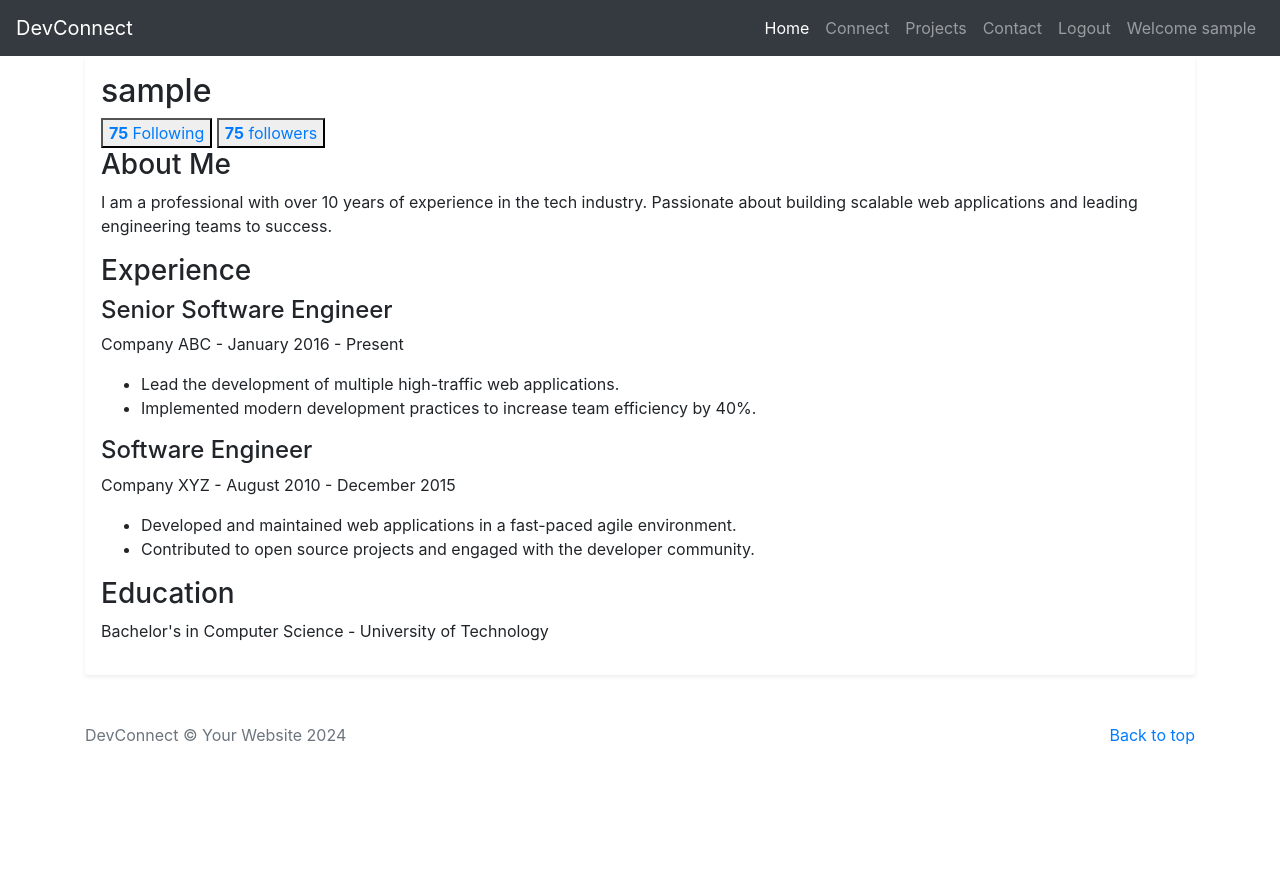
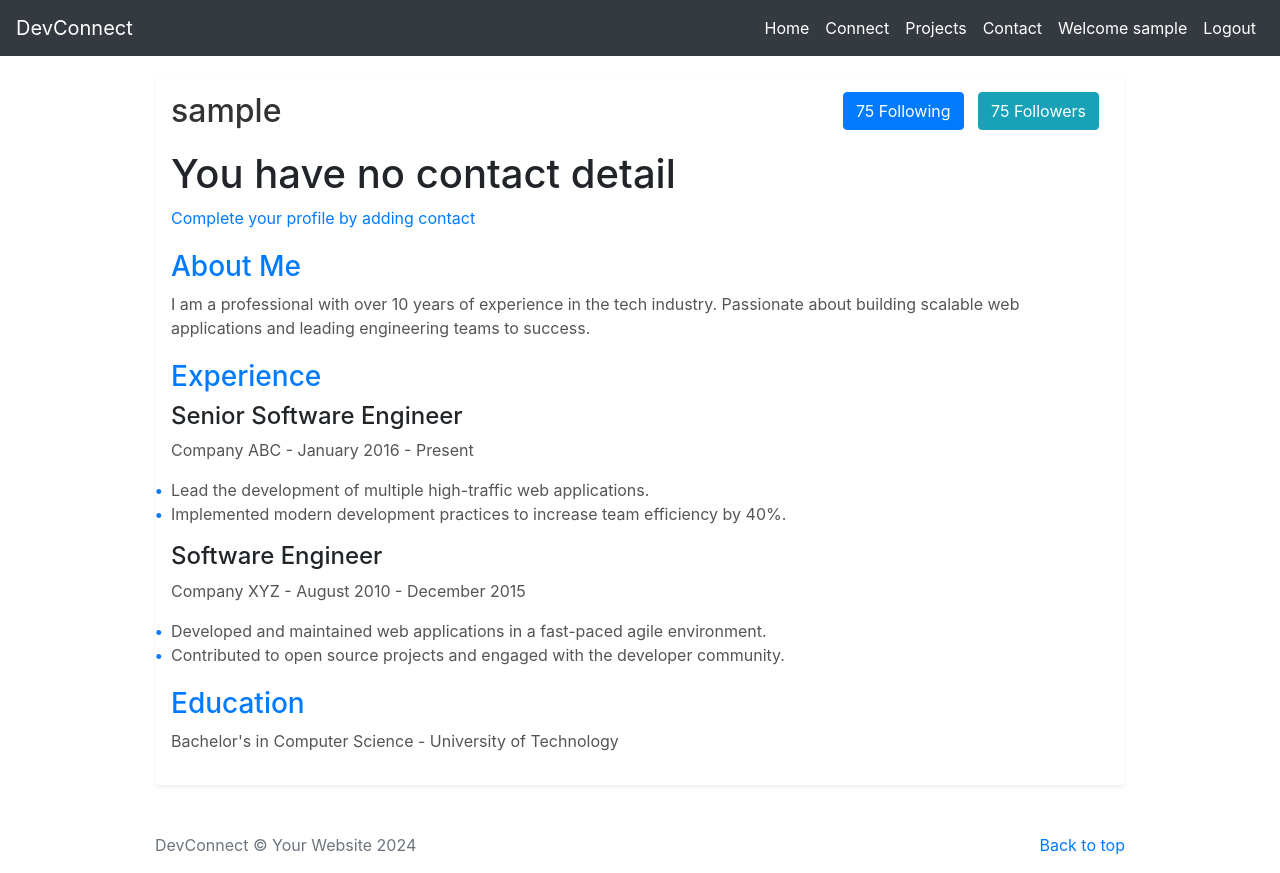
Before and after one commit to sharushan2000/Dev-Connect-Project, a Django app: a page that uses templates/base.html in a window 1280 px wide. Before the commit the page ends 745 px from the top, so only its background shows below. Run offline with Django 5.2, Linux system fonts and the light colour scheme; the visitor is signed in with stand-in values (Sample User, id 1); data comes from the database, SQL or seed files in the repository; some libraries are stand-ins or nearby versions.

Commit message:
user contact model added

```diff
--- a/templates/base.html
+++ b/templates/base.html
@@ -20,24 +20,25 @@
                 <li class="nav-item active">
                     <a class="nav-link" href="{% url 'home:home' %}">Home <span class="sr-only">(current)</span></a>
                 </li>
-                <li class="nav-item">
-                    <a class="nav-link" href="#">Connect</a>
+                <li class="nav-item active">
+                    <a class="nav-link" href="{% url 'users_handling:connect'%}">Connect</a>
                 </li>
-                <li class="nav-item">
+                <li class="nav-item active">
                     <a class="nav-link" href="#">Projects</a>
                 </li>
-                <li class="nav-item">
+                <li class="nav-item active">
                     <a class="nav-link" href="#">Contact</a>
                 </li>
                 {% if user.is_authenticated %}
-                    <li class="nav-item">
+
+                    <li class="nav-item active">
+                        <a class="nav-link" href="{% url 'users_handling:myprofile' username=user.username %}">Welcome {{ user.username }}</a>
+                    </li>
+                    <li class="nav-item active">
                         <a class="nav-link" href="{% url 'users_handling:logout' %}">Logout</a>
                     </li>
-                    <li class="nav-item">
-                        <a class="nav-link" href="{% url 'users_handling:profile' username=user.username %}">Welcome {{ user.username }}</a>
-                    </li>
                 {% else %}
-                    <li class="nav-item">
+                    <li class="nav-item active">
                         <a class="nav-link" href="{% url 'users_handling:login' %}">Login</a>
                     </li>
                 {% endif %}
--- a/users_handling/admin.py
+++ b/users_handling/admin.py
@@ -1,6 +1,8 @@
 from django.contrib import admin
-from .models import UserProfile
+from .models import UserProfile ,Project,ContactInformation
 # Register your models here.
 
 
 admin.site.register(UserProfile) # This line will make the UserProfile model visible on the admin page
+admin.site.register(Project) # This line will make the Project model visible on the admin pageadmin
+admin.site.register(ContactInformation) # This line will make the Project model visible on the admin page
--- a/users_handling/forms.py
+++ b/users_handling/forms.py
@@ -3,7 +3,7 @@ from django import forms
 from django.contrib.auth.models import User
 from django.contrib.auth.forms import UserCreationForm
 from django.core.exceptions import ValidationError
-
+from .models import ContactInformation
 
 class RegisterForm(UserCreationForm):
     email = forms.EmailField(required=True)
--- a/users_handling/models.py
+++ b/users_handling/models.py
@@ -9,11 +9,38 @@ class UserProfile(models.Model): # This is the model for the user profile
                                      symmetrical=False,
                                      related_name="followed_by",
                                      blank=True)
-    # bio = models.CharField(max_length=100, blank=True)
-    # profile_pic = models.ImageField(default='profile_pic.png' ,upload_to='profile_pics', blank=True)
+    public = models.BooleanField(default=True)
+    bio = models.CharField(max_length=100, blank=True)
+    profile_pic = models.ImageField(default='profile_pic.png' ,upload_to='profile_pics', blank=True)
 
     def __str__(self):
         return self.user.username
+
+class ContactInformation(models.Model): # This is the model for the contact information
+    user = models.OneToOneField(User, on_delete=models.CASCADE)
+    email = models.EmailField()
+    github = models.URLField(blank=True)
+    phone = models.CharField(max_length=15 , blank=True)
+    address = models.CharField(max_length=100 , blank=True)
+    city = models.CharField(max_length=50 ,blank=True)
+    state = models.CharField(max_length=50 ,blank=True)
+    country = models.CharField(max_length=50 ,blank=True)
+
+    def __str__(self):
+        return self.user.username + " contact information"
+
+class Project(models.Model): # This is the model for the project
+    user = models.ForeignKey(User, on_delete=models.CASCADE)
+    title = models.CharField(max_length=100)
+    description = models.TextField()
+    git_url = models.URLField(blank=True)
+    date = models.DateField()
+    likes = models.ManyToManyField(User, related_name='likes_by', blank=True)
+    # dislikes = models.ManyToManyField(User, related_name='dislikes', blank=True)
+
+    def __str__(self):
+        return self.title + self.user.username
+
 
 
 #create profile when user created
--- a/users_handling/templates/users_handling/user_profile.html
+++ b/users_handling/templates/users_handling/user_profile.html
@@ -1,29 +1,93 @@
 {% extends 'base.html' %}
 
-
 {% block body %}
-
-<body>
+<style>
+    .container {
+        max-width: 1000px; /* Adjust container width for better focus */
+        margin-top: 20px;
+    }
+    .profile-header {
+        display: flex;
+        justify-content: space-between;
+        align-items: center;
+        margin-bottom: 20px;
+    }
+    .profile-header h2 {
+        margin: 0;
+        padding: 0;
+        color: #333; /* Darker text for better readability */
+    }
+    .button-group button {
+        margin-right: 10px;
+    }
+    .button-group a {
+        text-decoration: none;
+        color: white;
+    }
+    .resume-section h3 {
+        color: #007bff; /* Bootstrap primary color for headings */
+        margin-top: 20px;
+    }
+    .resume-section p, .resume-section ul {
+        color: #555; /* Slightly lighter text for better readability */
+    }
+    .resume-section ul {
+        list-style-type: none;
+        padding: 0;
+    }
+    .resume-section ul li::before {
+        content: "•";
+        color: #007bff; /* Bootstrap primary color for bullet points */
+        font-weight: bold;
+        display: inline-block;
+        width: 1em;
+        margin-left: -1em;
+    }
+    .card {
+        box-shadow: 0 4px 8px 0 rgba(0,0,0,0.2); /* Add shadow for better depth */
+        transition: 0.3s;
+    }
+    .card:hover {
+        box-shadow: 0 8px 16px 0 rgba(0,0,0,0.2);
+    }
+    .card-body {
+        padding: 15px;
+    }
+</style>
 
 <div class="container">
     <div class="profile shadow-sm p-3 mb-5 bg-body rounded">
-        <!-- Profile header -->
-        <div class="username">
-            <h2>{{my.username}}</h2>
-
-            <div>
-                <button><a href="{% url 'users_handling:following_list' id=user.id %}"><span class="followers-count"><strong>75</strong> Following</span></a></button>
-
-                <button><a href="{% url 'users_handling:followers_list' id=user.id %}"><span class="followers-count"><strong>75</strong> followers</span></a></button>
+        <div class="profile-header">
+            <h2>{{ my.username }}</h2>
+            <div class="button-group">
+                <button class="btn btn-primary"><a href="{% url 'users_handling:following_list' id=user.id %}">75 Following</a></button>
+                <button class="btn btn-info"><a href="{% url 'users_handling:followers_list' id=user.id %}">75 Followers</a></button>
             </div>
         </div>
+        <div class="resume-section">
+            {% if value %}
+            <h1>You have contact detail</h1>
+            <div class="card">
+                <div class="card-body">
+                    <h5 class="card-title">Contact Detail</h5>
+                    <p class="card-text">Email: {{ my_contact.email }}</p>
+                    <p class="card-text">Phone: {{ my_contact.phone }}</p>
+                    <p class="card-text">Address: {{ my_contact.address }}</p>
+                    <p class="card-text">City: {{ my_contact.city }}</p>
+                    <p class="card-text">Country: {{ my_contact.country }}</p>
+                    <p class="card-text">Zip: {{ my_contact.zip }}</p>
 
-        <!-- Resume details -->
+                </div>
+            </div>
+            {% else %}
+            <h1>You have no contact detail</h1>
+            <a href="#">Complete your profile by adding contact</a>
+            {% endif %}
+        </div>
         <div class="resume-section">
             <h3>About Me</h3>
             <p>I am a professional with over 10 years of experience in the tech industry. Passionate about building scalable web applications and leading engineering teams to success.</p>
             <h3>Experience</h3>
-            <!-- Experience items -->
             <div class="mb-3">
                 <h4>Senior Software Engineer</h4>
                 <p>Company ABC - January 2016 - Present</p>
@@ -49,5 +113,4 @@
 <script src="https://code.jquery.com/jquery-3.6.0.slim.min.js"></script>
 <script src="https://cdn.jsdelivr.net/npm/@popperjs/core@2.10.2/dist/umd/popper.min.js"></script>
 <script src="https://stackpath.bootstrapcdn.com/bootstrap/5.1.3/js/bootstrap.min.js"></script>
-</body>
 {% endblock %}
--- a/users_handling/urls.py
+++ b/users_handling/urls.py
@@ -10,7 +10,8 @@ urlpatterns = [
     # Using Django's built-in LoginView for the login page
     path('login/', auth_views.LoginView.as_view(template_name='users_handling/login.html'), name="login"),
     path('logout/', views.logout_view, name="logout"),
-    path('profile/<str:username>/', views.myprofile, name="profile"),
+    path('connect/', views.connect, name="connect"),
+    path('profile/<str:username>/', views.myprofile, name="myprofile"),
     path('profile/<int:id>/following/', views.following_list, name="following_list"),
     path('profile/<int:id>/followers/', views.followers_list, name="followers_list"),
     path('profile/<int:id>/<str:username>/', views.showprofile, name="showprofile"),
--- a/users_handling/views.py
+++ b/users_handling/views.py
@@ -4,7 +4,7 @@ from .forms import RegisterForm
 from django.contrib import messages
 from django.contrib.auth import logout
 from django.contrib.auth.decorators import login_required
-from .models import UserProfile
+from .models import UserProfile,ContactInformation
 from django.contrib.auth.models import User
 # build in login
 
@@ -42,12 +42,20 @@ def logout_view(request):
 
 @login_required
 def myprofile(request, username):
+    my_username = request.user.username
     id = request.user.id
-    if username != request.user.username :
-        redirect ('home:home')
+    my_contact = None
+    value =True
+    if username != my_username:
+        redirect('home:home')
+    if hasattr(request.user, 'contactinformation'):
+        my_contact = request.user.contactinformation
+    print(my_contact)
+    if my_contact is None:
+        value = False
     my = User.objects.get(id=id)
     # This will render the profile page
-    return render(request, 'users_handling/user_profile.html', {'my': my})
+    return render(request, 'users_handling/user_profile.html', {'my': my ,'value':value, 'my_contact': my_contact})
 
 
 @login_required
@@ -57,6 +65,8 @@ def showprofile(request, id, username):
 
     # print(profile.userprofile)
     # print(request.user.userprofile.follows.all())
+    if profile == request.user:
+        return redirect('users_handling:myprofile', username)
     if request.method == "POST":
         showing_user_userprofile = profile.userprofile
         current_user_userprofile = request.user.userprofile
@@ -94,3 +104,10 @@ def followers_list(request, id):
 
     # This will render the profile page
     return render(request, 'users_handling/followers_list.html', {'user': user})
+
+@login_required
+def connect(request):
+    profile_list = UserProfile.objects.filter(public=True).exclude(user=request.user)
+    print(profile_list)
+
+    return render(request, 'users_handling/connect.html', {"profile_list": profile_list})
```
Also changed, not shown: home/templates/home/home.html (+7 -0 lines), templates/login.html (+9 -2 lines), users_handling/templates/users_handling/connect.html (added, +31 -0 lines), users_handling/templates/users_handling/login.html (+9 -0 lines), users_handling/migrations/0004_project.py (added), users_handling/migrations/0005_userprofile_bio_userprofile_profile_pic_and_more.py (added), users_handling/migrations/0006_contactinformation.py (added).
